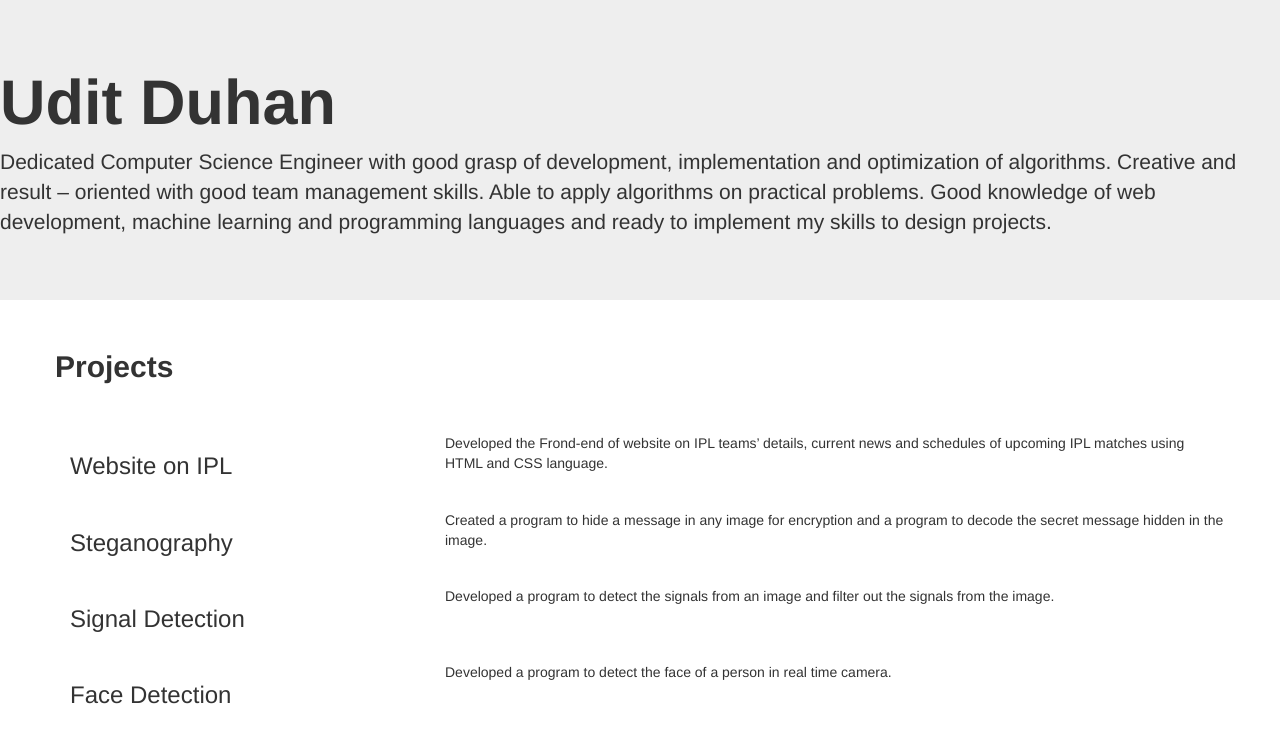
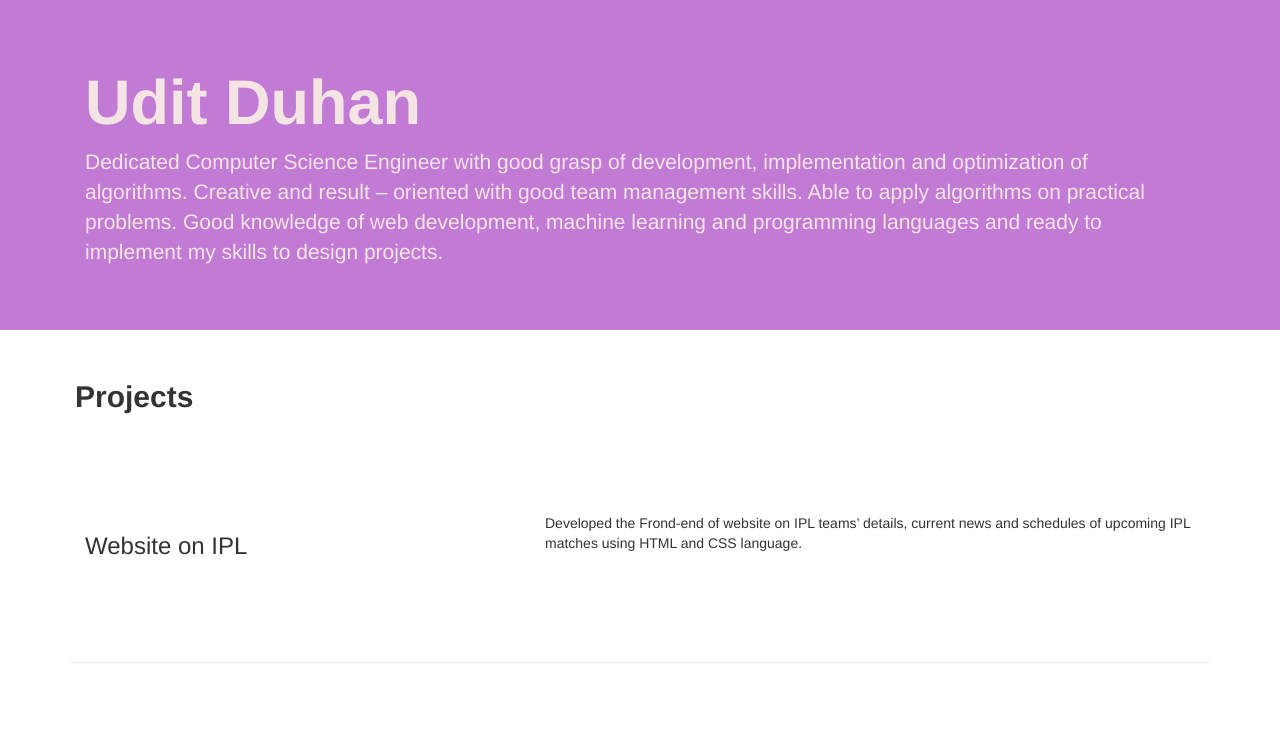
Before and after one commit to UditDuhan/React-Specialization-Coursera, a website: page index.html in a window 1280 px wide. Shown: the top 730 px of the page. Drawn offline with nearby package versions, Linux system fonts and the light colour scheme.

Commit message:
Styling added

```diff
--- a/index.html
+++ b/index.html
@@ -5,18 +5,30 @@
     <meta charset="UTF-8">
     <meta name="viewport" content="width=device-width, initial-scale=1.0 shrink-to-fit=no">
     <link rel="stylesheet" href="C:\Users\Udit\Desktop\Full_stack\bootstrap\css\bootstrap.min.css">
+    <link rel="stylesheet" href="style.css">
     <title>React Specialization-Coursera</title>
 </head>
 
 <body>
-    <div class="jumbotron">
-        <h1 class="display-1"><strong>Udit Duhan</strong></h1>
-        <p>Dedicated Computer Science Engineer with good grasp of development, implementation and optimization of
-            algorithms. Creative and result – oriented with good team management skills. Able to apply algorithms on
-            practical problems. Good knowledge of web development, machine learning and programming languages and
-            ready
-            to implement my skills to design projects.</p>
-    </div>
+    <header class="jumbotron">
+        <div class="container">
+            <div class="row row-header">
+                <div class="col-12 col-sm-12 col-md-7">
+                    <h1 class="display-1"><strong>Udit Duhan</strong></h1>
+                </div>
+                <div class="col-12 col-sm-12 col-md">
+                    <p>Dedicated Computer Science Engineer with good grasp of development, implementation and
+                        optimization of
+                        algorithms. Creative and result – oriented with good team management skills. Able to apply
+                        algorithms on
+                        practical problems. Good knowledge of web development, machine learning and programming
+                        languages and
+                        ready
+                        to implement my skills to design projects.</p>
+                </div>
+            </div>
+        </div>
+    </header>
 
     <div class="container">
         <div class="row">
@@ -24,8 +36,8 @@
                 <h2><strong>Projects</strong></h2>
             </div>
         </div><br><br>
-        <div class="row">
-            <div class="col-12 col-sm-4">
+        <div class="row row-content align-items-center">
+            <div class="col-12 col-sm-5">
                 <h3>Website on IPL</h3>
             </div>
             <div class="col-12 col-sm">
@@ -33,8 +45,8 @@
                     matches using HTML and CSS language.</p>
             </div>
         </div><br>
-        <div class="row">
-            <div class="col-12 col-sm-4">
+        <div class="row row-content align-items-center">
+            <div class="col-12 col-sm-5">
                 <h3>Steganography</h3>
             </div>
             <div class="col-12 col-sm">
@@ -42,8 +54,8 @@
                     message hidden in the image.</p>
             </div>
         </div><br>
-        <div class="row">
-            <div class="col-12 col-sm-4">
+        <div class="row row-content align-items-center">
+            <div class="col-12 col-sm-5">
                 <h3>Signal Detection</h3>
             </div>
             <div class="col-12 col-sm">
@@ -51,8 +63,8 @@
                 </p>
             </div>
         </div><br>
-        <div class="row">
-            <div class="col-12 col-sm-4">
+        <div class="row row-content align-items-center">
+            <div class="col-12 col-sm-5">
                 <h3>Face Detection</h3>
             </div>
             <div class="col-12 col-sm">
@@ -79,12 +91,12 @@
                     <p>+91-9911373075</p>
                     <p>uditduhan23@gmail.com</p>
                 </div>
-                <div class="col-6 col-sm-6">
+                <div class="col-6 col-sm-6 align-self-center">
                     <p><a href="https://www.github.com/UditDuhan" target="_blank">Github</a></p>
                     <p><a href="https://in.linkedin.com/in/uditduhan" target="_blank">LinkedIn</a></p>
                 </div>
             </div>
-            <div class="row">
+            <div class="row justify-content-center">
                 <div class="col-auto">
                     <p>Copyright 2020 Udit Company PVT LTD</p>
                 </div>
--- /dev/null
+++ b/style.css
@@ -0,0 +1,26 @@
+.jumbotron {
+    background-color: rgb(193, 123, 212);
+    color: rgb(245, 228, 228);
+}
+
+.row-header {
+    margin: 0px;
+    padding: 0px auto;
+}
+
+h2 {
+    padding: 0px 20px 0px 20px;
+}
+
+.row-content {
+    margin: 0px auto;
+    padding: 50px 0px 50px 0px;
+    border-bottom: 1px ridge;
+    min-height: 200px;
+}
+
+footer {
+    margin: 0px auto;
+    padding: 20px 0px 20px 0px;
+    background-color: #d1c4e9;
+}
```
